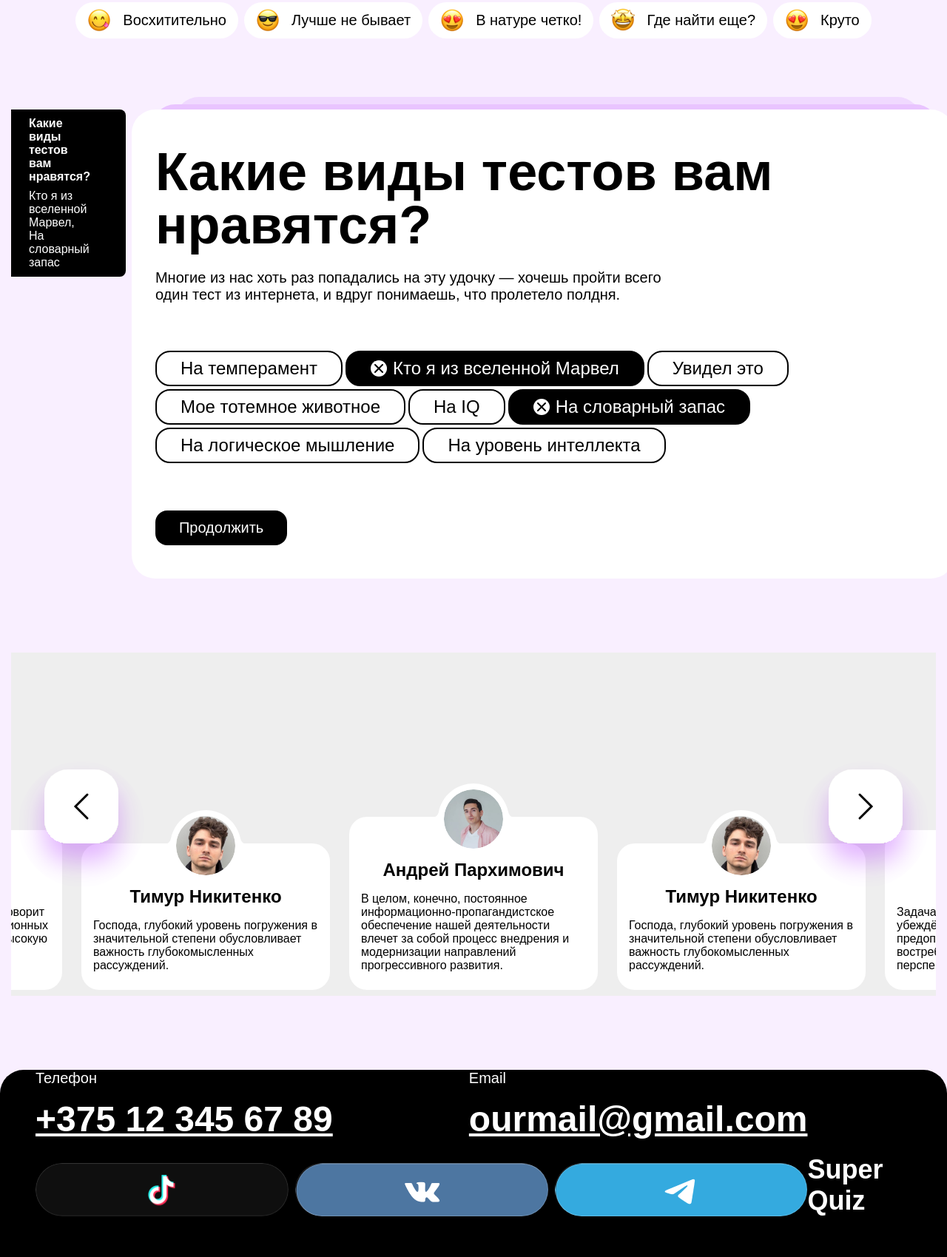
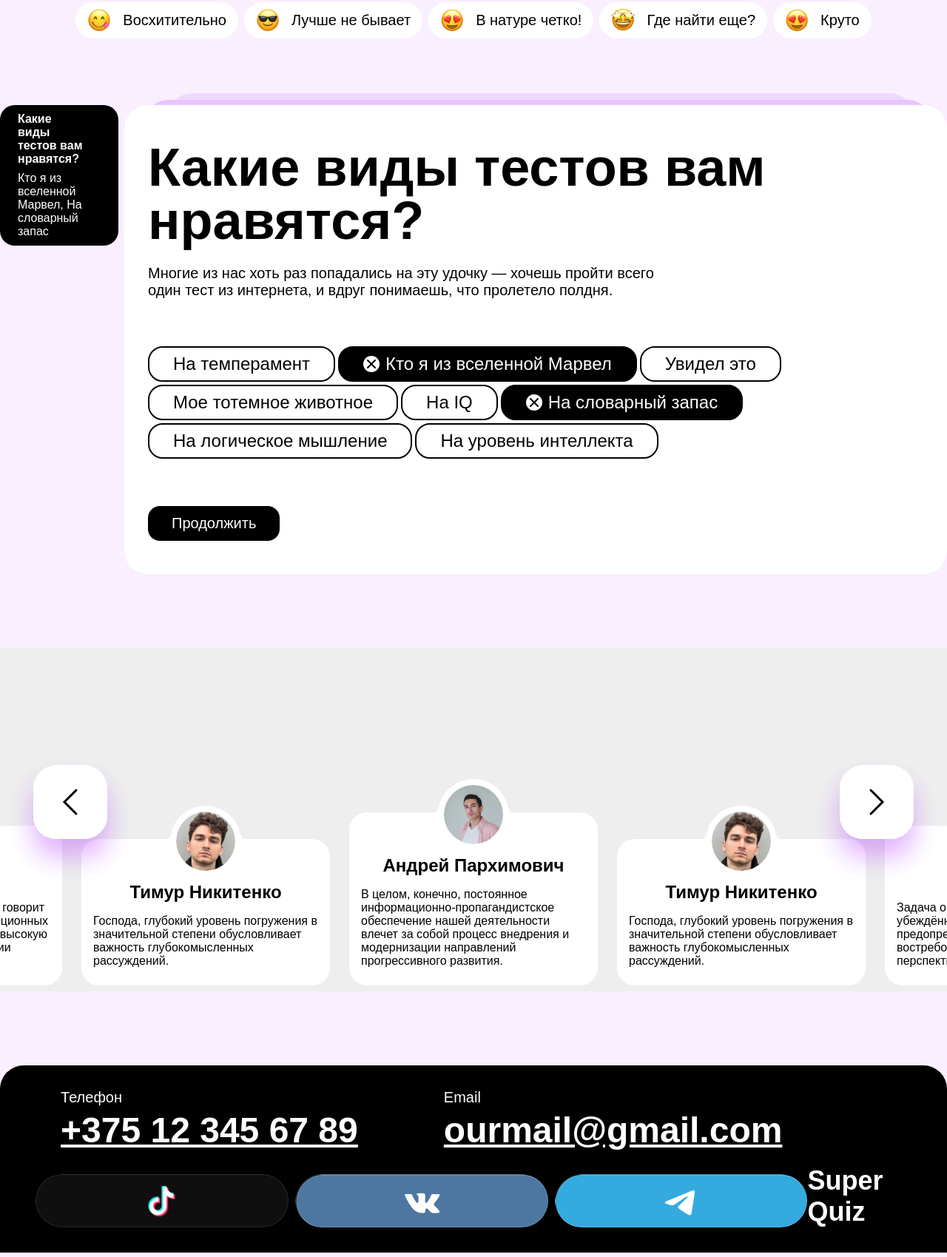
Before and after one commit to Halavyryn/SiteForTest_Kviz, a website: page assets/index.html in a window 1280 px wide. Shown: the part 540-2239 px from the top of the page at 74% size. Drawn offline with nearby package versions, Linux system fonts and the light colour scheme.

```diff
--- a/assets/scss/footer.scss
+++ b/assets/scss/footer.scss
@@ -12,7 +12,8 @@
 
 .footer__contacts {
   display: flex;
-  justify-content: space-between;
+  justify-content: space-around;
+  gap: 48px;
 }
 
 .footer__tel-name {
@@ -25,7 +26,7 @@
 }
 
 .footer__tel-number {
-  margin-top: 16px;
+  margin-top: 5px;
   color: #FFF;
   font-family: 'Neue Machina', sans-serif;
   font-size: 48px;
@@ -45,7 +46,7 @@
 }
 
 .footer__email-address {
-  margin-top: 16px;
+  margin-top: 5px;
   color: #FFF;
   font-family: 'Neue Machina', sans-serif;
   font-size: 48px;
--- a/assets/scss/header.scss
+++ b/assets/scss/header.scss
@@ -8,6 +8,7 @@
 }
 
 .header__top {
+  margin: 0 48px;
   max-width: 100vw;
   height: 64px;
   border-radius: 0 0 32px 32px;
@@ -20,7 +21,6 @@
 }
 
 .header__logo {
-  /*margin: 0 25px;*/
   color: #000;
   font-family: 'Neue Machina', sans-serif;
   font-size: 36px;
--- a/assets/scss/section_cards.scss
+++ b/assets/scss/section_cards.scss
@@ -1,12 +1,3 @@
-.cards {
-
-}
-
-/*.cards__menu {
-    display: flex;
-    justify-content: space-around;
-    gap: 10px;
-}*/
 
 .cards__menu-item {
   margin-right: 10px;
@@ -21,7 +12,6 @@
   flex: 1 0 0;
   align-self: stretch;
   border-radius: 32px;
-
 }
 .cards__menu-item1{
   background: center / cover no-repeat  url('../images/users_bg/user_bg1.png');
@@ -86,12 +76,12 @@
   align-self: stretch;
 }
 
-//delete dots
+/*delete dots*/
 .flickity-page-dots{
   display: none;
 }
 
-//delete default svg
+/*delete default svg*/
 .flickity-button-icon{
   display: none;
 }
--- a/assets/scss/section_kviz.scss
+++ b/assets/scss/section_kviz.scss
@@ -1,5 +1,5 @@
 .kviz {
-  margin-top: 96px;
+  margin-top: 90px;
   margin-bottom: 60px;
 }
 .kviz__outer{
@@ -10,11 +10,13 @@
 .kviz__popup {
   align-self: flex-start;
   display: flex;
+  width: 100%;
+  height: auto;
   padding: 10px 48px 10px 24px;
   flex-direction: column;
   align-items: flex-start;
   gap: 8px;
-  border-radius: 0px 8px 8px 0px;
+  border-radius: 20px;
   background: #000;
 }
 
@@ -50,7 +52,7 @@
   z-index: -1;
 }
 .kviz__shadow2{
-  top: -268px;
+  top: -267px;
   left: 310px;
   position: absolute;
   width: 506px;
@@ -64,7 +66,6 @@
   position: relative;
   width: 1112px;
   height: 634px;
-  flex-shrink: 0;
   border-radius: 32px;
   background: #FFF;
 /*  box-shadow: 48px -16px #F0D9FF,
--- a/assets/scss/style.scss
+++ b/assets/scss/style.scss
@@ -30,12 +30,16 @@
 body{
   background: #F9EFFF;
   overflow-x: hidden;
+ /* width: 100%;
+  height: 100%;*/
+  display: grid;
+  justify-content: space-around;
 }
 
 .container{
   max-width: 1440px;
   margin: 0 auto;
-  padding: 0 15px;
+/*  padding: 0 15px;*/
 }
 .button:hover{
   transition: 0.15s ease;
```
Also changed, not shown: assets/css/style.min.css, assets/images/sprite.svg (renamed from assets/images/Vector.svg).
